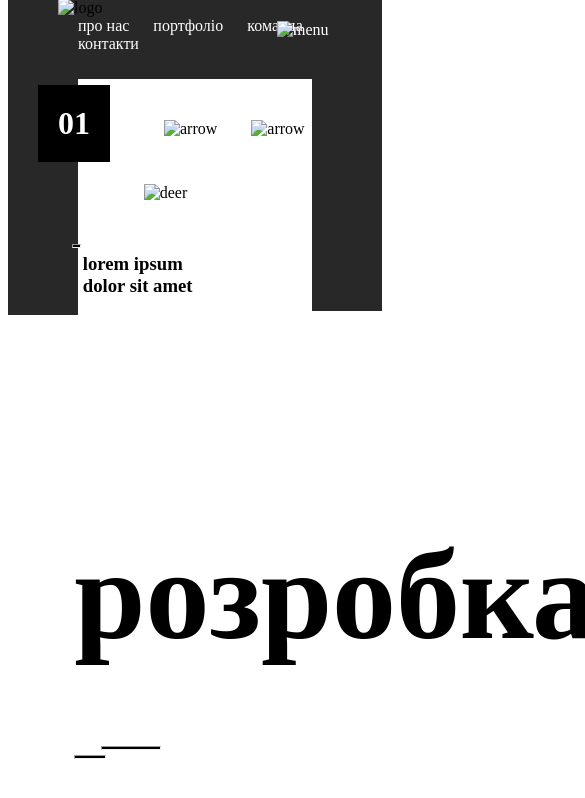
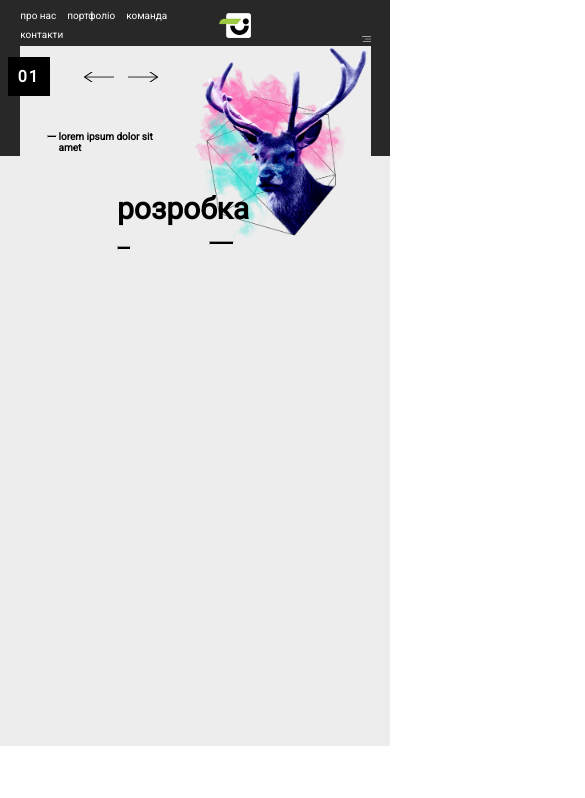
Before and after one commit to sashamerchuk/Portfolio, a plain HTML site: page index.html in a window 390 px wide. Shown: the whole page, 585 px wide, since content can reach past the window. Drawn offline with Linux system fonts and the light colour scheme.

Commit message:
додав адаптивну верстку на певні елементи не розібрався досі з словом розробка (як його перемістити і щоб він був на сталому місці при будьякому екрані)

```diff
--- /dev/null
+++ b/adaptive.css
@@ -0,0 +1,78 @@
+@media screen and (max-width:600px) {
+    main .develop h1{
+        font-size: 30px;
+    }
+}
+@media screen and (max-width:600px){
+    main .loremIpsum{
+        font-size:10px;
+    }
+}
+@media screen and (max-width:600px){
+    main .h1{
+        display:inline-block;
+        background-color:black;
+        padding:10px;
+        margin-left:-3%;
+        color:white;
+        letter-spacing: 2px;
+        font-size:16px;
+    }
+}
+@media screen and (max-width:600px){
+    main .column{
+        width:5%;
+        height:110px;
+        background-color: rgb(40,40,40);
+        margin-top:0;
+    }
+}
+@media screen and (max-width:600px){
+    .header .flex-parent a{
+        color:white;
+        font-size: 10px;
+        padding-left:3.4%;
+        text-decoration:none;
+    }
+}
+@media screen and (max-width:600px){
+    main .arrow{
+        margin-left:30px;
+        margin-right:-20px;
+        width:30px;
+        height:10px;
+    }
+}
+@media screen and (max-width:600px){
+    main .lorem h3{
+        font-size: 10px;
+    }
+}
+@media screen and (max-width:600px){
+    main .lorem{
+        width:30%;
+        height:50px;
+        padding-top:15px;
+        margin-left:15%;
+    }
+}
+@media screen and (max-width:600px){
+    main .lorem .hrDev0{
+        width:7%;
+        height:1px;
+        float:left;
+        background-color:black;
+        margin-top:12%;
+        margin-left:-10%;
+    }
+}
+@media screen and (max-width:600px){
+    .header .logo .logotype{
+        width:50%;
+    }
+}
+@media screen and (max-width:600px){
+    .menu img{
+        width:10%;
+    }
+}
--- a/index.css
+++ b/index.css
@@ -1,49 +1,47 @@
+body{
+    margin:0;
+    font-family: 'Roboto', sans-serif;
+}
 main{
     background-image:url("main_base.png");
-    margin-top:-15px;
     min-height: 700px;
 }
 header{
     background: rgb(40, 40, 40);
-    width:100%;
-    margin-top:-17px;
-    padding-bottom:10px;
+    padding:1% 5%;
+    padding-left:3.4%;
+
 }
-.header a{
+.header .flex-parent{
+    flex-grow:1;
+}
+.header .menu {
+    flex-grow:2;
+}
+.header .foto{
+    flex-grow:1;
+    float:right;
+}
+.header .flex-parent a{
     color:white;
-    padding-left:20px;
+    font-size: 16px;
+    padding-left:3.4%;
     text-decoration:none;
 }
-.header .logo{
-    display:block;
-    margin:0 auto;
-
-}
-.header .menu {
-    position: absolute;
-    margin-top:-30px;
-    margin-left:-55px;
-}
-.header .blackBg{
-    background-color:rgb(40,40,40);
-    margin-right:-20px;
-    float:left;
-    width:70px;
-    height:300px;
-}
-.header .blackBg1{
-   background-color:rgb(40,40,40);
-    margin-left:0;
-    float:right;
-    width:70px;
-    height:260px;
+.header {
+    display:flex;
+    justify-content:space-between;
+    align-content: space-between;
+    align-items: flex-end;
 }
 main .h1{
     display:inline-block;
     background-color:black;
     padding:20px;
-    margin-left:-20px;
+    margin-left:-3%;
     color:white;
+    letter-spacing: 3px;
+    font-size: 32px;
 }
 main .arrow{
     margin-left:50px;
@@ -55,34 +53,38 @@ main .deer{
     float:right;
     width:45%;
     height:40%;
+
 }
 main .lorem{
     width:30%;
-    height:100px;
+    height:50px;
     padding-top:50px;
-    font-weight:bold;
-    margin-left:20%;
-    margin-bottom:200px;
+    margin-left:15%;
+}
+main .lorem h3{
+    font-size: 20px;
 }
 main .develop{
-    display:inline;
-    font-size:400%;
-    width:45%;
     position:absolute;
-    margin-top:-25%;
-    margin-left:17%;
+    width:30%;
+    margin-left: 30%;
+    margin-top:0;
+
 }
-main .develop .hrDev{
-    width:17%;
+main .develop h1{
+    font-size:100px;
+ }
+ .hrDev{
+    width:10%;
     height:2px;
     float:left;
     background-color:black;
     margin-top:0;
 }
-main .develop .hrDev1{
-    width:33%;
+ .hrDev1{
+    width:20%;
     height:2px;
-    float:left;
+    float:right;
     background-color:black;
     margin-top:-5%;
     margin-left:-3%;
@@ -92,6 +94,20 @@ main .lorem .hrDev0{
     height:2px;
     float:left;
     background-color:black;
-    margin-top:9%;
+    margin-top:9.5%;
     margin-left:-10%;
 }
+.column1{
+    width:5%;
+    height:300px;
+    float:left;
+    background-color: rgb(40,40,40);
+    margin-top:0;
+}
+.column2{
+    width:5%;
+    height:300px;
+    float:right;
+    background-color:rgb(40,40,40);
+    margin-top:0;
+}
--- a/index.html
+++ b/index.html
@@ -2,31 +2,39 @@
 <html lang="en">
 <head>
     <meta charset="UTF-8">
+    <meta name="viewport" content="width=device-width , initial-scale=1">
     <title>Portfolio</title>
+    <link href="https://fonts.googleapis.com/css?family=Roboto&display=swap" rel="stylesheet">
     <link rel="stylesheet" href="index.css">
+    <link rel="stylesheet" type="text/css" href="adaptive.css" >
 </head>
 <body>
 <header>
     <div class="header">
-        <p>
-        <p class="blackBg"></p>
-        <img src="logo.png" class="logo" alt="logo">
+        <div class="flex-parent">
         <a href="#">про нас</a>
         <a href="#">портфоліо</a>
         <a href="#">команда</a>
         <a href="#">контакти</a>
-        <p class="blackBg1"><a href="#"><img src="menu.png" class="menu" alt="menu"></a></p>
-    </p>
+        </div>
+        <div class="logo">
+            <img src="logo.png" alt="logo" class="logotype">
+        </div>
+        <div class="menu">
+            <img src="menu.png" class="foto" alt="menu">
+        </div>
     </div>
 </header>
 <main>
+    <p class="column column1"></p>
+    <p class="column column2"></p>
     <h1 class="h1">01</h1>
     <img src="left_arrow.png" class="arrow" alt="arrow">
     <img src="right_arrow.png" class="arrow" alt="arrow">
     <img src="deer.png" class="deer" alt="deer">
     <div class="lorem">
         <hr class="hrDev0">
-        <h3 class="lorem_ipsum">lorem ipsum dolor sit amet</h3>
+        <h3>lorem ipsum dolor sit amet</h3>
     </div>
     <div class="develop">
         <h1>розробка</h1>
```
Also changed, not shown: deer.png (added), left_arrow.png (added), logo.png (added), main_base.png (added), menu.png (added), right_arrow.png (added).
